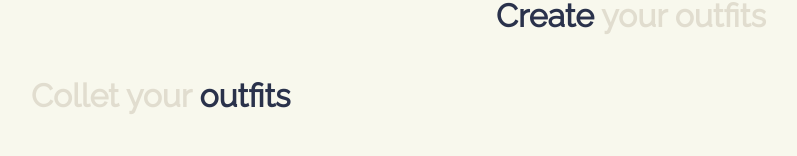
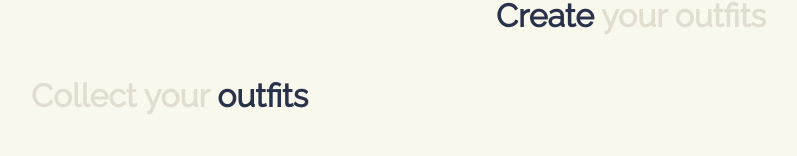
Before and after one commit to AliDabdoub/exjobb-malmoGrupp, a Next.js app in the folder exjobb/: page / in a window 1280 px wide. Shown: the part 144-300 px from the top of the page, without its empty margins (9-806 px from the left). Built offline with nearby package versions, Linux system fonts and the light colour scheme.

Commit message:
Typing error corredted

```diff
--- a/exjobb/pages/index.js
+++ b/exjobb/pages/index.js
@@ -6,7 +6,7 @@ export default function Home() {
     <div className={styles.container}>
       <div className={styles.linkUpper}><h1>Upload your <Link href='/closet'><a>closet</a></Link><br></br></h1></div>
       <div className={styles.linkMittle}><h1><Link href='/create'><a>Create</a></Link> your outfits</h1></div>
-      <div className={styles.LinkBelow}><h1>Collet your <Link href='/outfit'><a>outfits</a></Link></h1></div>
+      <div className={styles.LinkBelow}><h1>Collect your <Link href='/outfit'><a>outfits</a></Link></h1></div>
 
     </div>
   )
```
